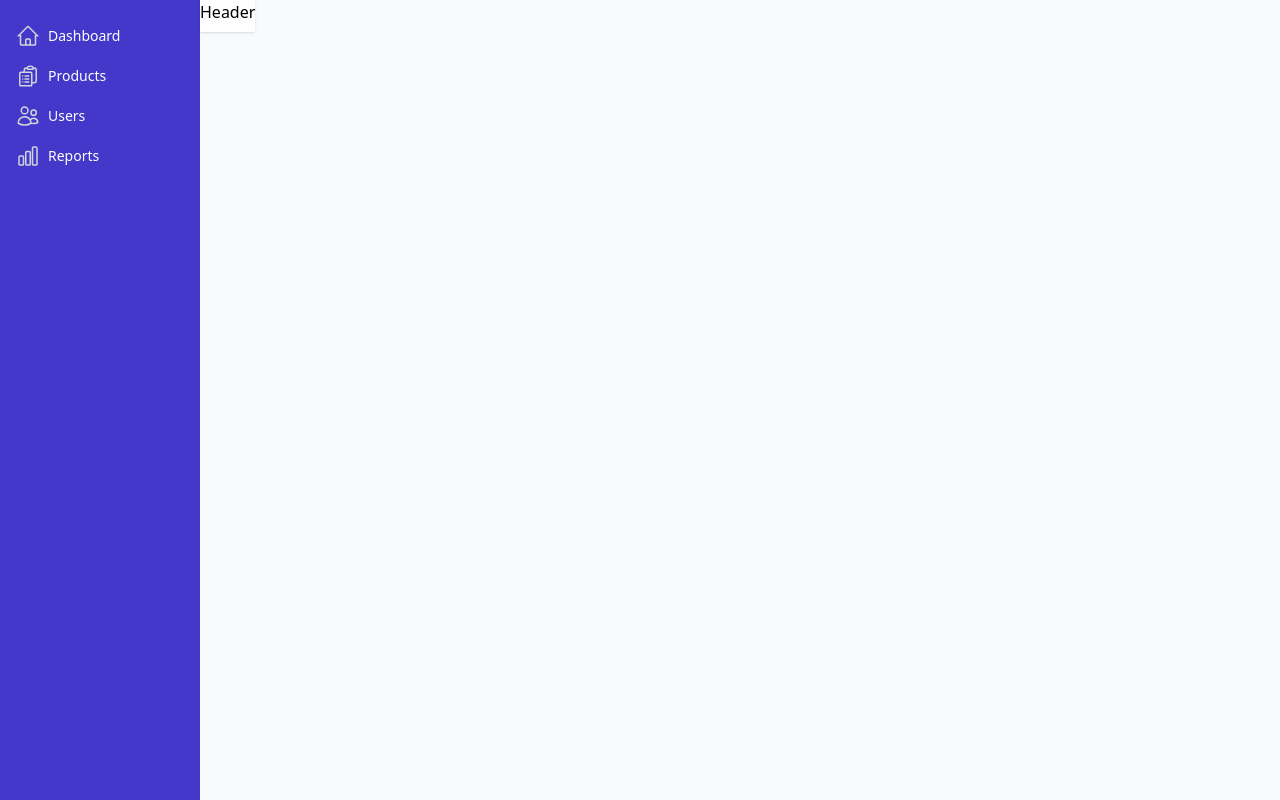
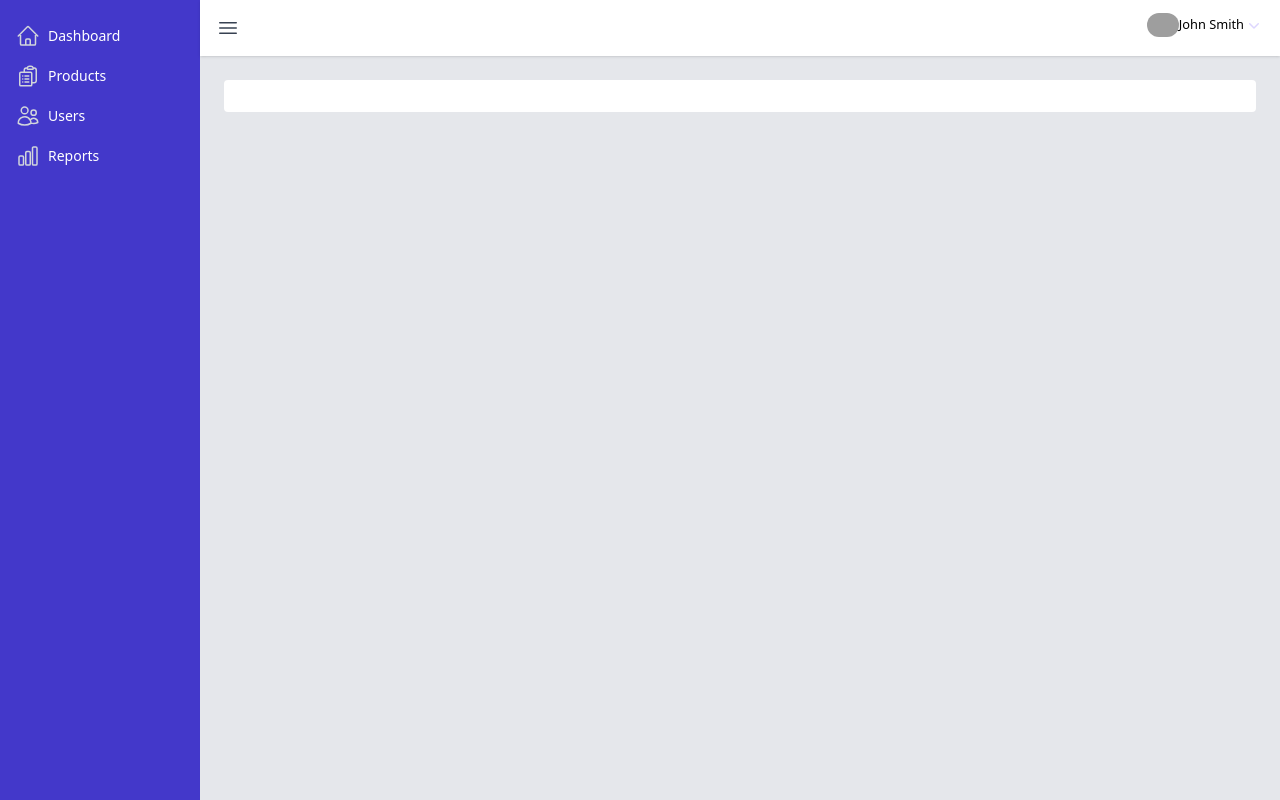
Before and after one commit to Grazziano/vue_admin_panel, a Vue app: page /app in a window 1280 px wide. Built offline with nearby package versions, Linux system fonts and the light colour scheme; grey boxes are pictures that could not be loaded.

Commit message:
feat: create admin panel navbar

```diff
--- a/src/components/AppLayout.vue
+++ b/src/components/AppLayout.vue
@@ -1,14 +1,16 @@
 <template lang="">
-  <div class="min-h-full flex">
+  <div class="min-h-full bg-gray-200 flex">
     <!-- Sidebar -->
     <Sidebar />
 
-    <div>
-      <header class="h-8 shadow bg-white">Header</header>
+    <div class="flex-1">
+      <TopHeader />
 
       <!-- Content -->
-      <main>
-        <router-view></router-view>
+      <main class="p-6">
+        <div class="p-4 rounded bg-white">
+          <router-view></router-view>
+        </div>
       </main>
     </div>
   </div>
@@ -16,6 +18,7 @@
 
 <script setup>
 import Sidebar from './Sidebar.vue';
+import TopHeader from './TopHeader.vue';
 
 const { title } = defineProps({
   title: String,
--- /dev/null
+++ b/src/components/TopHeader.vue
@@ -0,0 +1,71 @@
+<template>
+  <header class="flex justify-between items-center h-14 shadow bg-white">
+    <button class="p-4 text-gray-700">
+      <svg xmlns="http://www.w3.org/2000/svg" fill="none" viewBox="0 0 24 24" stroke-width="1.5" stroke="currentColor"
+        class="w-6 h-6">
+        <path stroke-linecap="round" stroke-linejoin="round" d="M3.75 6.75h16.5M3.75 12h16.5m-16.5 5.25h16.5" />
+      </svg>
+
+    </button>
+
+    <div class="px-4">
+      <Menu as="div" class="relative inline-block text-left">
+        <div>
+          <MenuButton class="flex items-center">
+            <img src="https://randomuser.me/api/portraits/men/37.jpg" alt="" class="rounded-full w-8">
+            <small>John Smith</small>
+            <ChevronDownIcon class="h-5 w-5 text-violet-200 hover:text-violet-100" aria-hidden="true" />
+          </MenuButton>
+        </div>
+
+        <transition enter-active-class="transition duration-100 ease-out"
+          enter-from-class="transform scale-95 opacity-0" enter-to-class="transform scale-100 opacity-100"
+          leave-active-class="transition duration-75 ease-in" leave-from-class="transform scale-100 opacity-100"
+          leave-to-class="transform scale-95 opacity-0">
+          <MenuItems
+            class="absolute right-0 mt-2 w-36 origin-top-right divide-y divide-gray-100 rounded-md bg-white shadow-lg ring-1 ring-black/5 focus:outline-none">
+            <div class="px-1 py-1">
+              <MenuItem v-slot="{ active }">
+              <button :class="[
+                active ? 'bg-violet-500 text-white' : 'text-gray-900',
+                'group flex w-full items-center rounded-md px-2 py-2 text-sm',
+              ]">
+                <svg xmlns="http://www.w3.org/2000/svg" fill="none" viewBox="0 0 24 24" stroke-width="1.5"
+                  stroke="currentColor" class="w-6 h-6">
+                  <path stroke-linecap="round" stroke-linejoin="round"
+                    d="M15.75 6a3.75 3.75 0 1 1-7.5 0 3.75 3.75 0 0 1 7.5 0ZM4.501 20.118a7.5 7.5 0 0 1 14.998 0A17.933 17.933 0 0 1 12 21.75c-2.676 0-5.216-.584-7.499-1.632Z" />
+                </svg>
+
+                Profile
+              </button>
+              </MenuItem>
+
+              <MenuItem v-slot="{ active }">
+              <button :class="[
+                active ? 'bg-violet-500 text-white' : 'text-gray-900',
+                'group flex w-full items-center rounded-md px-2 py-2 text-sm',
+              ]">
+                <svg xmlns="http://www.w3.org/2000/svg" fill="none" viewBox="0 0 24 24" stroke-width="1.5"
+                  stroke="currentColor" class="w-6 h-6">
+                  <path stroke-linecap="round" stroke-linejoin="round"
+                    d="M8.25 9V5.25A2.25 2.25 0 0 1 10.5 3h6a2.25 2.25 0 0 1 2.25 2.25v13.5A2.25 2.25 0 0 1 16.5 21h-6a2.25 2.25 0 0 1-2.25-2.25V15m-3 0-3-3m0 0 3-3m-3 3H15" />
+                </svg>
+
+                Logout
+              </button>
+              </MenuItem>
+            </div>
+
+          </MenuItems>
+        </transition>
+      </Menu>
+    </div>
+  </header>
+</template>
+
+<script setup>
+import { Menu, MenuButton, MenuItems, MenuItem } from '@headlessui/vue'
+import { ChevronDownIcon } from '@heroicons/vue/20/solid'
+</script>
+
+<style scoped></style>
```
